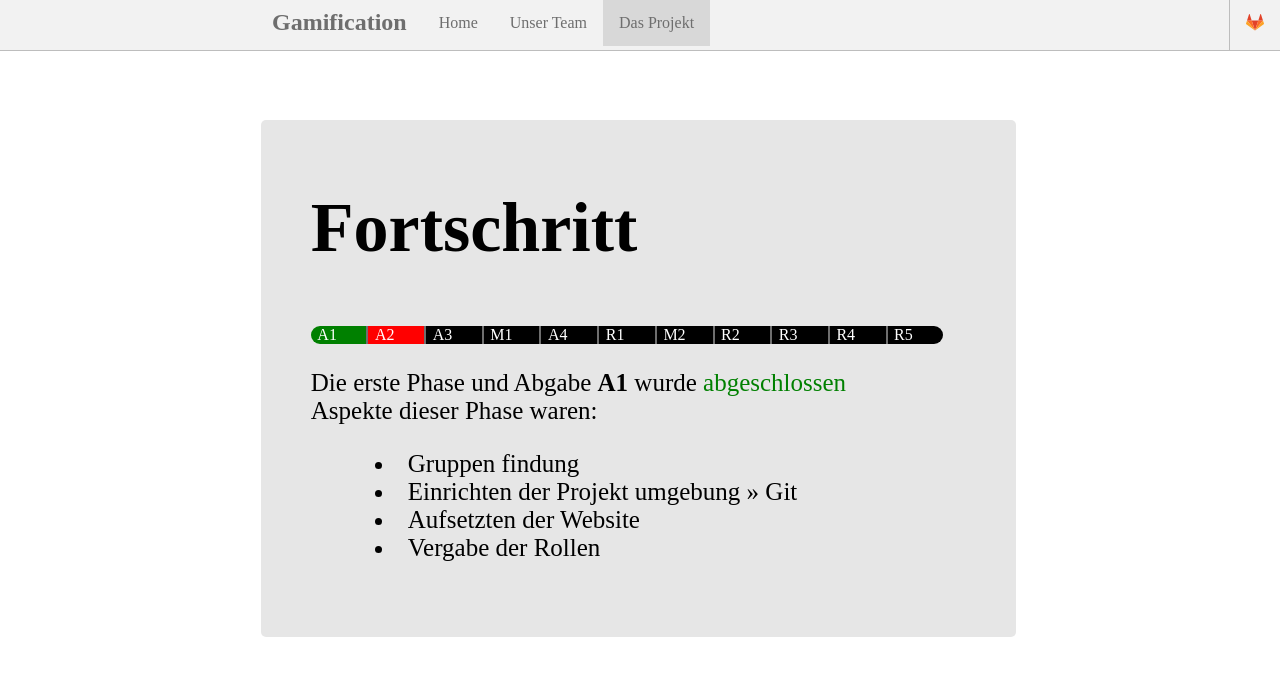
After one commit to ch-schlecht/cz17a, a PHP site: page /phasen.php in a window 1280 px wide. The commit adds this page. Shown: the top 676 px of the page. Run offline with PHP 8.4, Linux system fonts and the light colour scheme; some libraries are stand-ins or nearby versions.

Commit message:
added phasen to website

```diff
--- a/Aufwand.xml
+++ b/Aufwand.xml
@@ -11,7 +11,8 @@
 	<Analyse von="2017-11-14" bis="2017-11-21" gruppe="cz17a" createdBy="MF" createdAt="2017-11-14">
 		<done who="FF,CS,SL,LV,TG,MF,FZ,WS" A="1" S="1" Zeit="0.5"> 2. Praezenstreffen</done>
 		<done who="MF" A="1" S="1" Zeit="1">Protokoll</done>
-		<done who="MF" A="2" S="1" Zeit="5">Website Wartung und Erweiterung</done>
+		<done who="MF" A="2" S="1" Zeit="6">Website Wartung und Erweiterung</done>
+		<done who="MF" A="2" S="3" Zeit="1.5">Responsive Webdesign</done>
 		<done who="FF" A="3" S="2" Zeit="3">Meilenstein und passende Issues anlegen und verwalten(+ Markdown recherche)</done>
 		<done who="FF" A="3" S="3" Zeit="4">Mit dem Thema Gamification auseinander setzen</done>
 		<done who="MF" A="3" S="2" Zeit="3">Mit dem Thema Gamification auseinander setzen</done>
--- a/public_html/Aufwand.xml
+++ b/public_html/Aufwand.xml
@@ -11,7 +11,8 @@
 	<Analyse von="2017-11-14" bis="2017-11-21" gruppe="cz17a" createdBy="MF" createdAt="2017-11-14">
 		<done who="FF,CS,SL,LV,TG,MF,FZ,WS" A="1" S="1" Zeit="0.5"> 2. Praezenstreffen</done>
 		<done who="MF" A="1" S="1" Zeit="1">Protokoll</done>
-		<done who="MF" A="2" S="1" Zeit="5">Website Wartung und Erweiterung</done>
+		<done who="MF" A="2" S="1" Zeit="6">Website Wartung und Erweiterung</done>
+		<done who="MF" A="2" S="3" Zeit="1.5">Responsive Webdesign</done>
 		<done who="FF" A="3" S="2" Zeit="3">Meilenstein und passende Issues anlegen und verwalten(+ Markdown recherche)</done>
 		<done who="FF" A="3" S="3" Zeit="4">Mit dem Thema Gamification auseinander setzen</done>
 		<done who="MF" A="3" S="2" Zeit="3">Mit dem Thema Gamification auseinander setzen</done>
--- a/public_html/aufwand.php
+++ b/public_html/aufwand.php
@@ -24,7 +24,7 @@ include 'header.inc.php';
 
 <html>
    <script type="text/javascript">
-     document.getElementById("nav_projekt").style.backgroundColor = '#D8D8D8';       //team is an under category of project --> color project in navbar
+     document.getElementById("nav_member").style.backgroundColor = '#D8D8D8';       //team is an under category of project --> color project in navbar
     </script>
     <script src="https://cdnjs.cloudflare.com/ajax/libs/Chart.js/2.4.0/Chart.min.js"></script>  <!--scripts for charts (used pie-chart) -->
     <script type="text/javascript">   //script for toggle display of pie-chart
--- a/public_html/header.inc.php
+++ b/public_html/header.inc.php
@@ -32,13 +32,20 @@
                 <ul>
                    <li class="nav" id="nav_name">Gamification</li>
                     <li><a class="nav" id="nav_home" href="index.php">Home</a></li>
+                    <li class="dropdown"><a class="nav" id="nav_member"  class="dropbtn" href="team.php">Unser Team</a>  <!-- Dropdown  Menu -->
+                    <div class="dropdown-content"> <!-- content under Projekt -->
+                        <a class="nav" href="aufwand.php">Aufwand</a>
+                    </div>
+                    </li>
+
                     <li class="dropdown"><a class="nav" id="nav_projekt"  class="dropbtn" href="projekt.php">Das Projekt</a>  <!-- Dropdown  Menu -->
                     <div class="dropdown-content"> <!-- content under Projekt -->
                         <a class="nav" href="protokolle.php">Protokolle</a>
-                        <a class="nav" href="team.php">Das Team</a>
-                        <a class="nav" href="aufwand.php">Aufwand</a>
+                        <a class="nav" href="phasen.php">Phasen</a>
                     </div>
                     </li>
+
+
                   <!--
                     <li class="nav">
                         <form action="filter.php" method="post">
--- /dev/null
+++ b/public_html/phasen.php
@@ -0,0 +1,65 @@
+<?php
+
+/**
+ * projekt.php
+ *
+ * General Information for the project
+ *
+ * @category    Information
+ * @package     public_html
+ * @author      Michael Fritz <mf35luzo@studserv.uni-leipzig.de>
+ * @copyright   2017 Michael Fritz
+ * @version     1.0.0
+ * @since       File avaible since Release 1.0.0
+ *
+ *
+*/
+
+session_start();
+include 'header.inc.php';
+?>
+
+<!DOCTYPE HTML>
+<html>
+   <script type="text/javascript">
+     document.getElementById("nav_projekt").style.backgroundColor = '#D8D8D8';
+    </script>
+
+    <!--
+            Imorted Header from header.php
+            opened a <div id="content">
+    -->
+
+    <article class="article">
+
+        <h2>Fortschritt</h2>
+
+        <div class="bar">
+            <div class="bar-el" id="A1">A1</div>
+            <div class="bar-el" id="A2">A2</div>
+            <div class="bar-el" id="A3">A3</div>
+            <div class="bar-el" id="M1">M1</div>
+            <div class="bar-el" id="A4">A4</div>
+            <div class="bar-el" id="R1">R1</div>
+            <div class="bar-el" id="M2">M2</div>
+            <div class="bar-el" id="R2">R2</div>
+            <div class="bar-el" id="R3">R3</div>
+            <div class="bar-el" id="R4">R4</div>
+            <div class="bar-el" id="R5">R5</div>
+        </div>
+
+        <br/>
+        <p>
+        Die erste Phase und Abgabe <b>A1</b> wurde <font color="green">abgeschlossen</font>   <br/>
+        Aspekte dieser Phase waren: <br/>
+        <li>Gruppen findung</li>
+        <li>Einrichten der Projekt umgebung &raquo; Git</li>
+        <li>Aufsetzten der Website</li>
+        <li>Vergabe der Rollen</li>
+        </p>
+
+    </article>
+
+    </div>
+</body>
+</html>
--- a/public_html/projekt.php
+++ b/public_html/projekt.php
@@ -43,10 +43,9 @@ include 'header.inc.php';
 
 
             <!-- links to under-categoris of project -->
-            <p><a href="team.php" role="button">Zum Team &raquo;</a>
+            <p>
             <a href="protokolle.php" role="button">Zu den Protokollen &raquo;</a>
-            <a href="aufwand.php" role="button">Zu den Aufwandsanalysen &raquo;</a></p>
-
+           </p>
         </article>
 
         <article class="article">   <!-- short description of the project -->
--- a/public_html/style.css
+++ b/public_html/style.css
@@ -122,10 +122,15 @@ nav li.dropdown {
 }
 
 
-.article p, .article a{
+
+
+.article p, .article a, .article li{
      font-size: 25px;
 
     }
+.article li{
+ margin-left: 5vw;
+}
 
 #sus p{
     font-size: 18px;
@@ -134,6 +139,33 @@ nav li.dropdown {
 
 
 
+
+.bar{
+    margin-top: 10px;
+}
+
+.bar-el{
+    padding-left: 1%;
+    width: 7.5%;
+
+    float: left;
+    color: white;
+    background-color: black;
+    border-right: 2px solid #6E6E6E;
+}
+#A1{
+    background-color: green;
+    border-radius: 25px 0px 0px 25px;
+}
+
+#A2{
+    background-color: red;
+}
+
+#R5{
+    border-right: none;
+    border-radius: 0px 25px 25px 0px;
+}
 
 .article a {
     color:white;
--- a/public_html/style_mobile.css
+++ b/public_html/style_mobile.css
@@ -108,14 +108,21 @@ nav li {
 
 
 
-.article p, .article a{
+.article p, .article a, .article li{
      font-size: 25px;
 
     }
+.article li{
+ margin-left: 5vw;
+}
 
 #sus p{
     font-size: 18px;
 }
+
+
+
+
 
 
 .article a {
@@ -220,3 +227,33 @@ table,td,th{
 .anchor{ /*Offset for anchor elements because of fixed navbar*/
     padding-top: 90px;
 }
+
+
+
+
+.bar{
+    margin-top: 10px;
+}
+
+.bar-el{
+    padding-left: 1%;
+    width: 7.5%;
+
+    float: left;
+    color: white;
+    background-color: black;
+    border-right: 2px solid #6E6E6E;
+}
+#A1{
+    background-color: green;
+    border-radius: 25px 0px 0px 25px;
+}
+
+#A2{
+    background-color: red;
+}
+
+#R5{
+    border-right: none;
+    border-radius: 0px 25px 25px 0px;
+}
--- a/public_html/team.php
+++ b/public_html/team.php
@@ -20,7 +20,7 @@ include 'header.inc.php';
 <!DOCTYPE HTML>
 <html>
    <script type="text/javascript">
-     document.getElementById("nav_projekt").style.backgroundColor = '#D8D8D8';       //team is an under category of project --> color project in navbar
+     document.getElementById("nav_member").style.backgroundColor = '#D8D8D8';       //team is an under category of project --> color project in navbar
     </script>
 
     <!--
@@ -70,6 +70,10 @@ include 'header.inc.php';
             </tr>
             </table>
             </div>
+
+            <p>
+             <a href="aufwand.php" role="button">Zu den Aufwandsanalysen &raquo;</a></p>
+            </p>
 
 
         </article>
```
